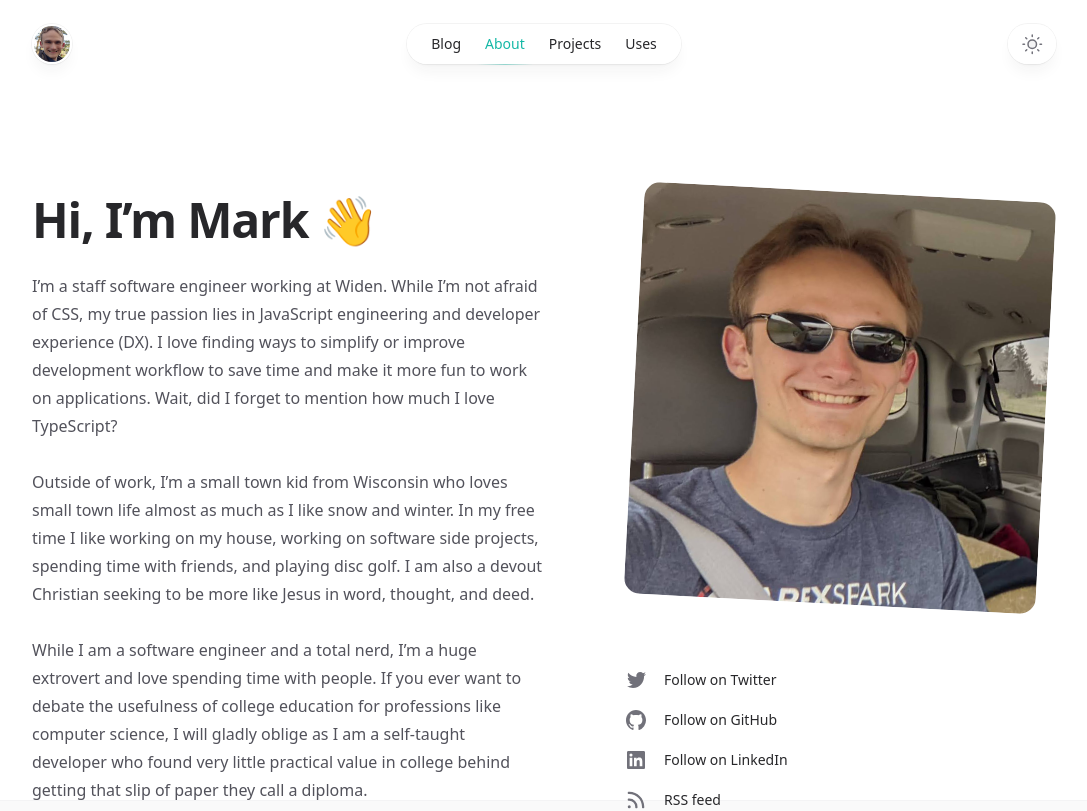
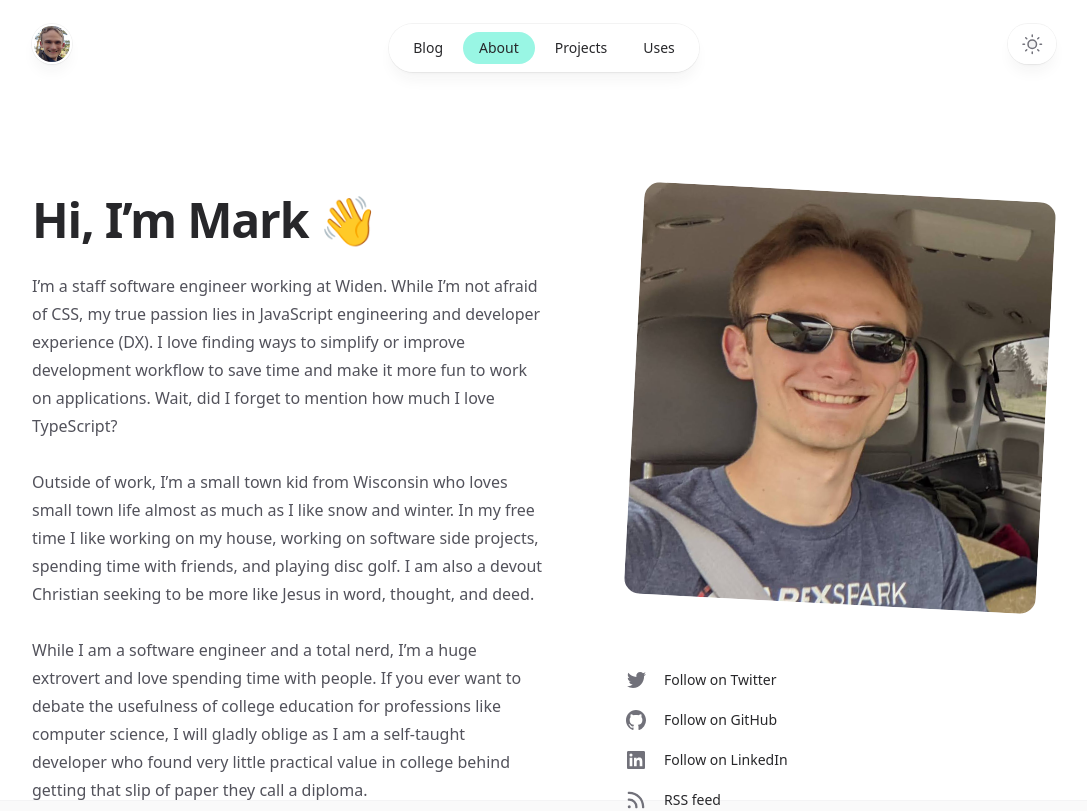
Before and after one commit to mskelton/mskelton.dev, a Next.js app: page /about in a window 1280 px wide. Shown: the top 811 px of the page, without its empty margins (96-1183 px from the left). Built offline with nearby package versions, Linux system fonts and the light colour scheme.

Commit message:
Design updates (#22)
* Update nav

* Update home page image

```diff
--- a/src/components/Header.tsx
+++ b/src/components/Header.tsx
@@ -98,17 +98,14 @@ function NavItem({ children, href }: NavItemProps) {
     <li>
       <Link
         className={clsx(
-          "relative block px-3 py-2 transition",
+          "relative block rounded-full py-1 px-4 transition-colors",
           isActive
-            ? "text-teal-500 dark:text-teal-400"
+            ? "bg-teal-200 dark:bg-teal-800"
             : "hover:text-teal-500 dark:hover:text-teal-400"
         )}
         href={href}
       >
         {children}
-        {isActive && (
-          <span className="absolute inset-x-1 -bottom-px h-px bg-gradient-to-r from-teal-500/0 via-teal-500/40 to-teal-500/0 dark:from-teal-400/0 dark:via-teal-400/40 dark:to-teal-400/0" />
-        )}
       </Link>
     </li>
   )
@@ -117,7 +114,7 @@ function NavItem({ children, href }: NavItemProps) {
 function DesktopNavigation(props: React.HTMLAttributes<HTMLElement>) {
   return (
     <nav {...props}>
-      <ul className="flex rounded-full bg-white/90 px-3 text-sm font-medium text-zinc-800 shadow-lg shadow-zinc-800/5 ring-1 ring-zinc-900/5 backdrop-blur dark:bg-zinc-800/90 dark:text-zinc-200 dark:ring-white/10">
+      <ul className="flex gap-1 rounded-full bg-white/90 p-2 text-sm font-medium text-zinc-800 shadow-lg shadow-zinc-800/5 ring-1 ring-zinc-900/5 backdrop-blur dark:bg-zinc-800/90 dark:text-zinc-200 dark:ring-white/10">
         <NavItem href="/blog">Blog</NavItem>
         <NavItem href="/about">About</NavItem>
         <NavItem href="/projects">Projects</NavItem>
@@ -194,10 +191,10 @@ function Avatar({ className, large = false, ...props }: AvatarProps) {
         alt=""
         className={clsx(
           "rounded-full bg-zinc-100 object-cover dark:bg-zinc-800",
-          large ? "h-16 w-16" : "h-9 w-9"
+          large ? "h-24 w-24" : "h-9 w-9"
         )}
         priority
-        sizes={large ? "4rem" : "2.25rem"}
+        sizes={large ? "6rem" : "2.25rem"}
         src={avatarImage}
       />
     </Link>
@@ -229,7 +226,7 @@ export function Header() {
                       transform: "var(--avatar-border-transform)",
                     }}
                   />
-                  <Avatar className="block h-16 w-16 origin-left" large />
+                  <Avatar className="block h-24 w-24 origin-left" large />
                 </div>
               </div>
             </Container>
--- /dev/null
+++ b/src/components/Newsletter.tsx
@@ -0,0 +1,34 @@
+import { Button } from "./Button"
+import { MailIcon } from "./icons"
+
+export function Newsletter() {
+  return (
+    <form
+      action="/thank-you"
+      className="rounded-2xl border border-zinc-100 p-6 dark:border-zinc-700/40"
+    >
+      <h2 className="flex text-sm font-semibold text-zinc-900 dark:text-zinc-100">
+        <MailIcon className="h-6 w-6 flex-none" />
+        <span className="ml-3">Stay up to date</span>
+      </h2>
+
+      <p className="mt-2 text-sm text-zinc-600 dark:text-zinc-400">
+        Get notified when I publish something new, and unsubscribe at any time.
+      </p>
+
+      <div className="mt-6 flex">
+        <input
+          aria-label="Email address"
+          className="min-w-0 flex-auto appearance-none rounded-md border border-zinc-900/10 bg-white px-3 py-[calc(theme(spacing.2)-1px)] shadow-md shadow-zinc-800/5 placeholder:text-zinc-400 focus:border-teal-500 focus:outline-none focus:ring-4 focus:ring-teal-500/10 dark:border-zinc-700 dark:bg-zinc-700/[0.15] dark:text-zinc-200 dark:placeholder:text-zinc-500 dark:focus:border-teal-400 dark:focus:ring-teal-400/10 sm:text-sm"
+          placeholder="Email address"
+          required
+          type="email"
+        />
+
+        <Button className="ml-4 flex-none" type="submit">
+          Join
+        </Button>
+      </div>
+    </form>
+  )
+}
```
Also changed, not shown: src/pages/index.tsx (+0 -32 lines).
